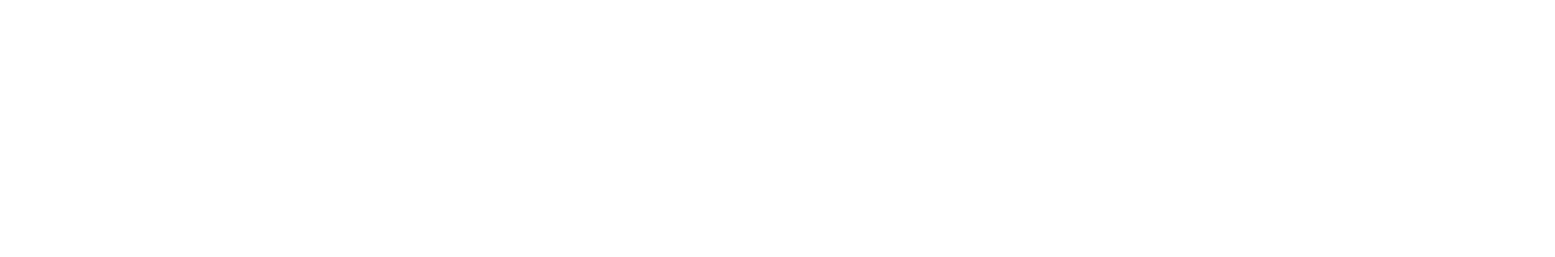
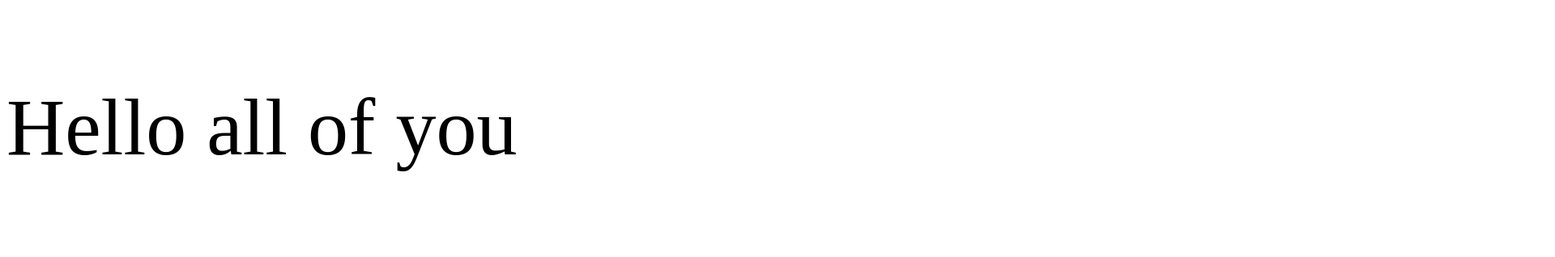
Before and after one commit to abdulrehmanaarmaan/3.-Projects-1, a plain HTML site: page index.html in a window 1280 px wide. Shown: the top 318 px of the page at 81% size, 1920 px wide, since content can reach past the window. Drawn offline with Linux system fonts and the light colour scheme.

Commit message:
third commit

```diff
--- a/index.html
+++ b/index.html
@@ -5,7 +5,7 @@
     <meta name="viewport" content="width=device-width, initial-scale=1.0">
     <title>Document</title>
     <style>
-        p {font-size: 10000px}
+        p {font-size: 100px}
     </style>
 </head>
 <body>
```
